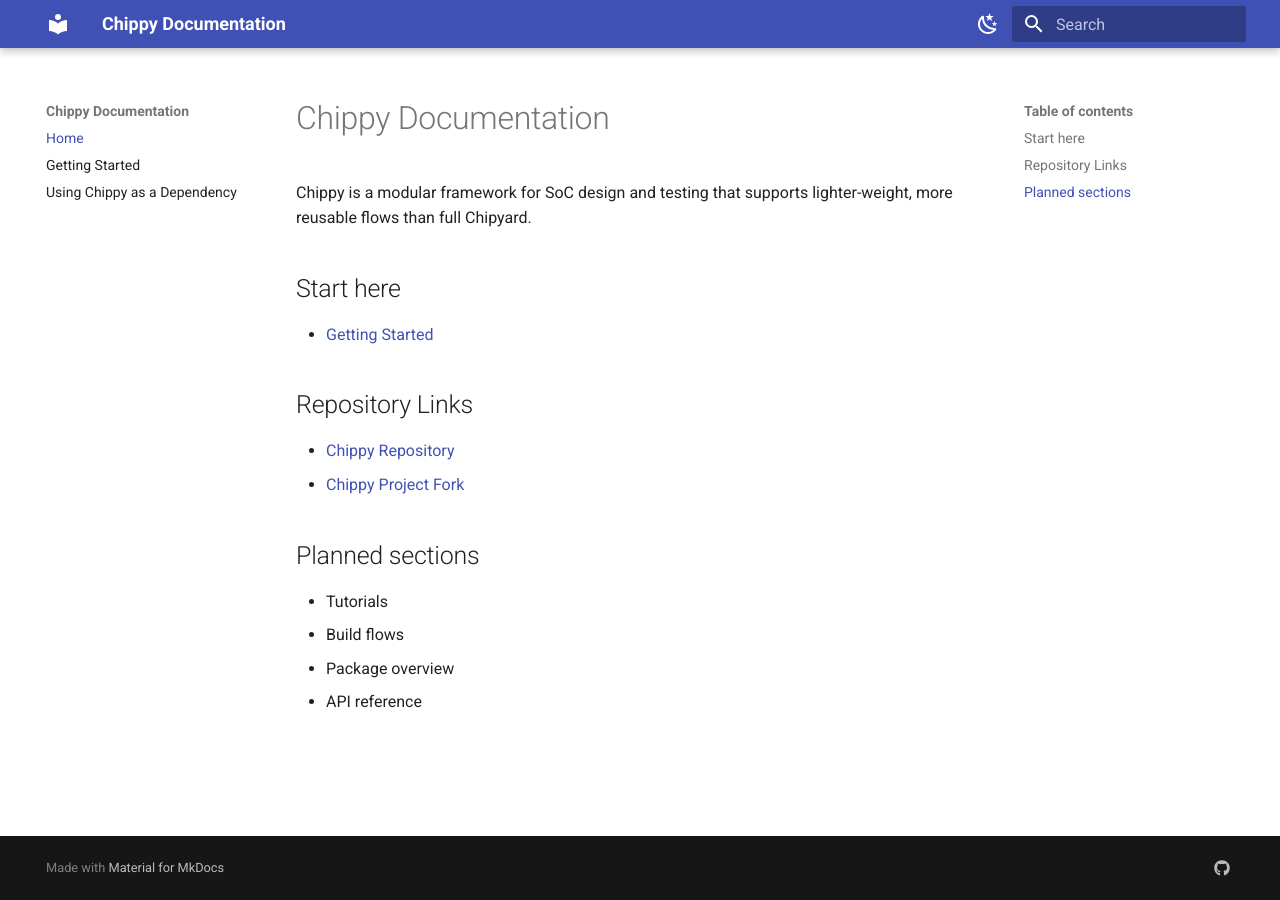
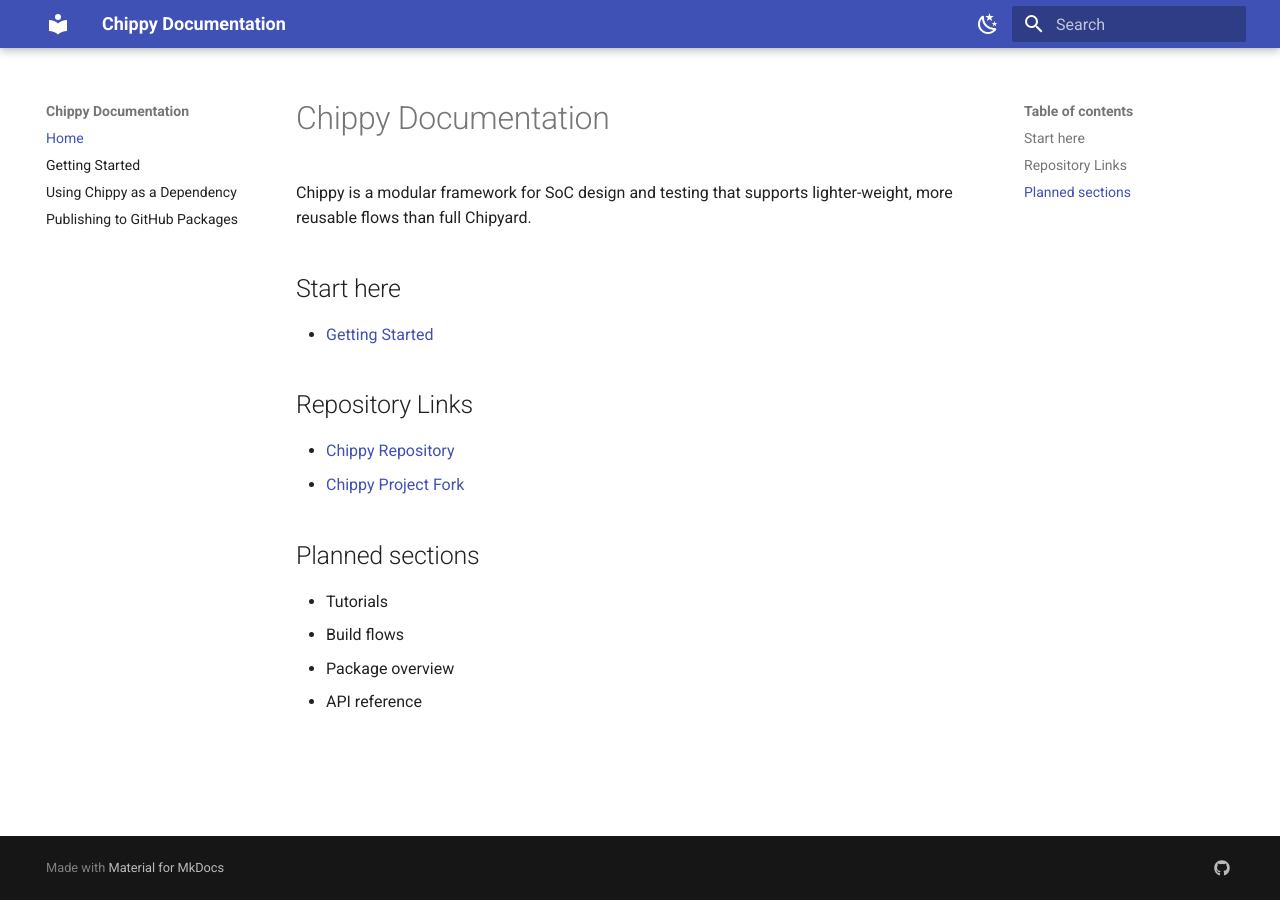
Before and after one commit to rohkud/chippy, an MkDocs documentation site: the page built from docs/index.md, in a window 1280 px wide. Built offline with MkDocs 1.6.1 and Material for MkDocs 9.7.7, drawn with Linux system fonts in a browser that asks for light colours.

Commit message:
Begin github publishing page

```diff
--- a/mkdocs.yml
+++ b/mkdocs.yml
@@ -24,6 +24,7 @@ nav:
   - Home: index.md
   - Getting Started: getting-started.md
   - Using Chippy as a Dependency: using-packages.md
+  - Publishing to GitHub Packages: publishing-github-packages.md
 
 extra:
   social:
```
Also changed, not shown: docs/publishing-github-packages.md (added).
